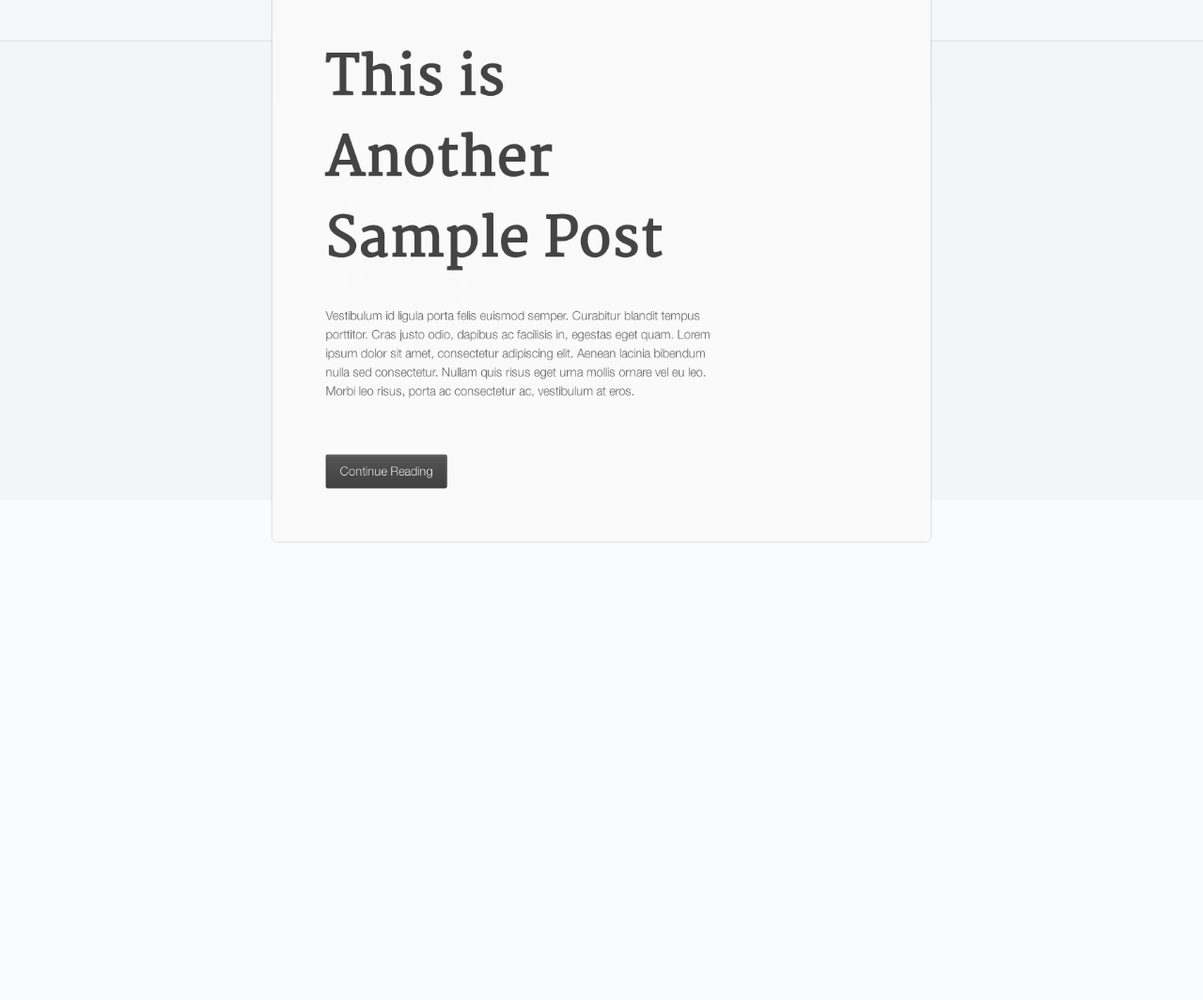
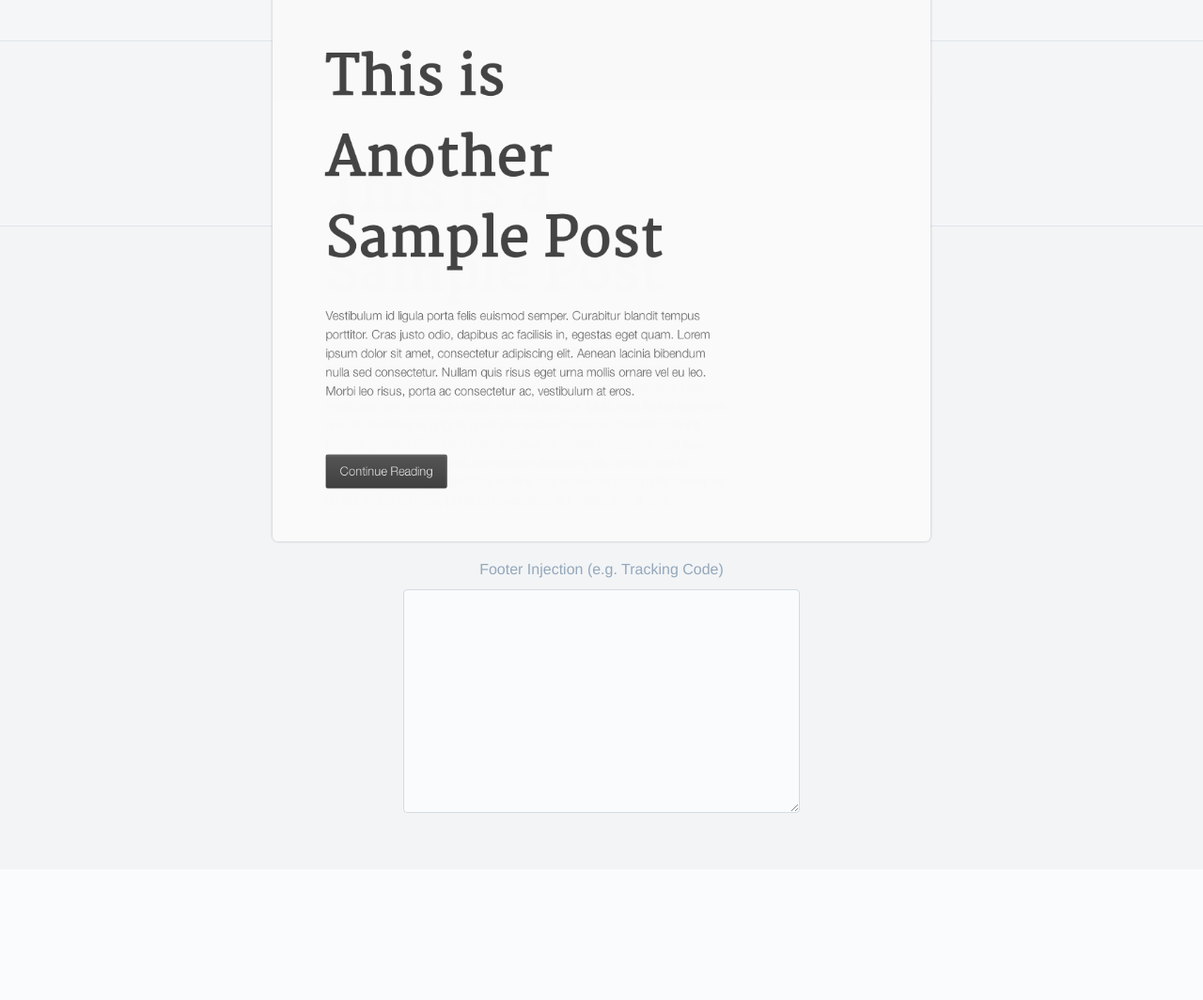
Before and after one commit to johnroper100/dropplets, a PHP site: page /dashboard/index.php in a window 1280 px wide. Shown: the part 3230-4294 px from the top of the page at 94% size. Run offline with PHP 8.4, Linux system fonts and the light colour scheme; the visitor is signed in with stand-in values (Sample User, id 1); data that the repository does not hold is empty; a stand-in replaces the project's code that opens the database connection; some libraries are stand-ins or nearby versions.

Commit message:
Remove "Analytics Code" Setting in Exchange for "Header" & "Footer" Injection.
Rather than limit the setting to just analytics code, I thought it
would be a better idea just to add "header" and "footer" code injection.

```diff
--- a/dashboard/index.php
+++ b/dashboard/index.php
@@ -192,16 +192,23 @@ if (!isset($_SESSION['user'])) {
 		    	    </div>
 		        </fieldset>
 
-		        <fieldset class="last">
+		        <fieldset>
 		    	    <div class="input">
 		    	        <label>Password</label>
 		    	        <input type="password" name="password" id="password" required value="<?php echo $password ?>">
 		    	    </div>
+		        </fieldset>
 
-		    	    <div class="input">
-		    	        <label>Tracking Code</label>
-		    	        <textarea name="tracking_code" id="tracking_code" rows="12"><?php echo stripslashes($tracking_code) ?></textarea>
-		    	    </div>
+		        <fieldset class="last">
+		            <div class="input">
+		                <label>Header Injection (e.g. Custom Styles)</label>
+		                <textarea class="code" name="header_inject" id="header_inject" rows="12"></textarea>
+		            </div>
+
+		            <div class="input">
+		                <label>Footer Injection (e.g. Tracking Code)</label>
+		                <textarea class="code" name="footer_inject" id="footer_inject" rows="12"></textarea>
+		            </div>
 		        </fieldset>
 
 		        <button type="submit" name="submit" value="submit"></button>
--- a/dropplets/config/submit-settings.php
+++ b/dropplets/config/submit-settings.php
@@ -15,7 +15,8 @@ if($_POST['submit'] == "submit")
     $intro_title = htmlspecialchars($_POST['intro_title']);
     $intro_text = htmlspecialchars($_POST['intro_text']);
     $password = $_POST['password'];
-    $tracking_code = addslashes($_POST['tracking_code']);
+    $header_inject = addslashes($_POST['header_inject']);
+    $footer_inject = addslashes($_POST['footer_inject']);
 
     // Output Stuff
     $config[] = "<?php";
@@ -27,7 +28,8 @@ if($_POST['submit'] == "submit")
     $config[] = "\$intro_title = \"$intro_title\";";
     $config[] = "\$intro_text = \"$intro_text\";";
     $config[] = "\$password = '$password';";
-    $config[] = "\$tracking_code = '$tracking_code';";
+    $config[] = "\$header_inject = '$header_inject';";
+    $config[] = "\$footer_inject = '$footer_inject';";
 
     // Put Stuff
     file_put_contents("../../dropplets/config/config-settings.php", implode("\n", $config));
--- a/dropplets/settings.php
+++ b/dropplets/settings.php
@@ -64,10 +64,6 @@ $url = str_replace('/dropplets/index.php?filename=', '', $current_url);
     		    <div class="input">
     		        <input type="password" name="password" id="password" required placeholder="Enter a Password">
     		    </div>
-
-    		    <div class="input">
-    		        <textarea name="tracking_code" id="tracking_code" rows="12" placeholder="If you're using Google Analytics or some other analytics solution, paste your tracking code here (optional)."></textarea>
-    		    </div>
 		    </fieldset>
 
 		    <fieldset class="hidden">
--- a/dropplets/style/style.css
+++ b/dropplets/style/style.css
@@ -143,6 +143,13 @@ fieldset:nth-child(4) {
     margin-bottom: 140px;
 }
 
+fieldset:nth-child(5) {
+    background-color: rgba(235, 238, 241, 0.55);
+    border-color: rgba(219, 224, 230, 1.1);
+    margin-top: -140px;
+    margin-bottom: 140px;
+}
+
 input[type="text"],
 input[type="password"],
 input[type="email"],
@@ -175,7 +182,7 @@ textarea {
     line-height: 18px;
 }
 
-#tracking_code {
+.code {
     font-family: monospace;
     text-align: left;
 }
--- a/templates/panels/index.php
+++ b/templates/panels/index.php
@@ -19,13 +19,15 @@
         <link href='http://fonts.googleapis.com/css?family=Cabin+Condensed:400,500' rel='stylesheet' type='text/css'>
 
         <link rel="shortcut icon" href="./dropplets/style/images/favicon.png">
+
+        <?php echo stripslashes($header_inject) ?>
     </head>
 
     <body>
         <?php echo $content ?>
 
-        <?php echo stripslashes($tracking_code) ?>
+        <a class="powered-by" href="http://dropplets.com" target="_blank"><img src="./dropplets/style/images/powered-by.png" />Powered by Dropplets</a>
 
-        <a class="powered-by" href="http://dropplets.com" target="_blank"><img src="./dropplets/style/images/powered-by.png" />Powered by Dropplets</a>
+        <?php echo stripslashes($footer_inject) ?>
     </body>
 </html>
--- a/templates/simple/index.php
+++ b/templates/simple/index.php
@@ -20,13 +20,15 @@
         <link href='http://fonts.googleapis.com/css?family=Source+Sans+Pro:300,400,600' rel='stylesheet' type='text/css'>
 
         <link rel="shortcut icon" href="./dropplets/style/images/favicon.png">
+
+        <?php echo stripslashes($header_inject) ?>
     </head>
 
     <body>
         <?php echo $content ?>
 
-        <?php echo stripslashes($tracking_code) ?>
+        <a class="powered-by" href="http://dropplets.com" target="_blank"><img src="./dropplets/style/images/powered-by.png" />Powered by Dropplets</a>
 
-        <a class="powered-by" href="http://dropplets.com" target="_blank"><img src="./dropplets/style/images/powered-by.png" />Powered by Dropplets</a>
+        <?php echo stripslashes($footer_inject) ?>
     </body>
 </html>
```
